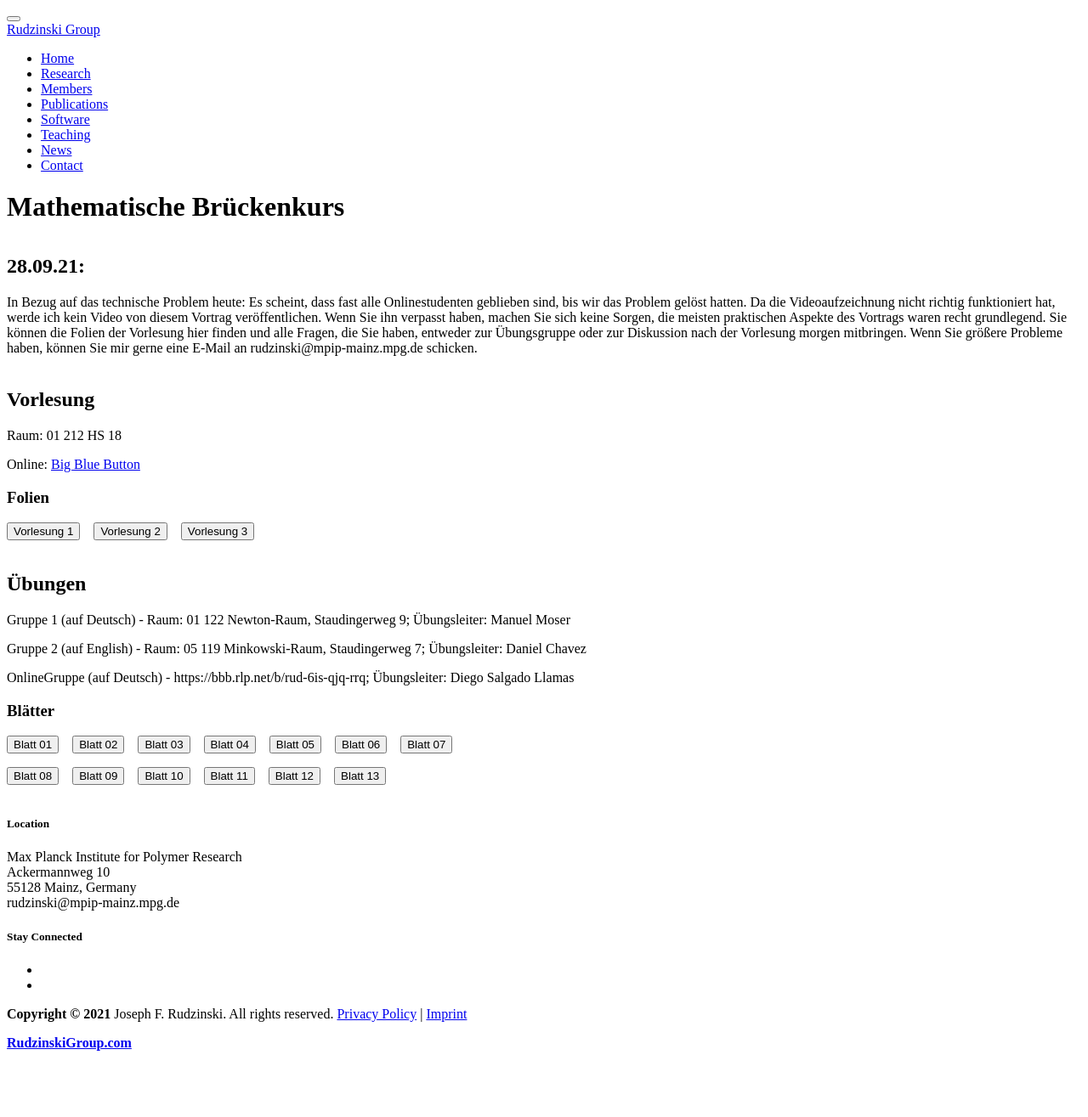
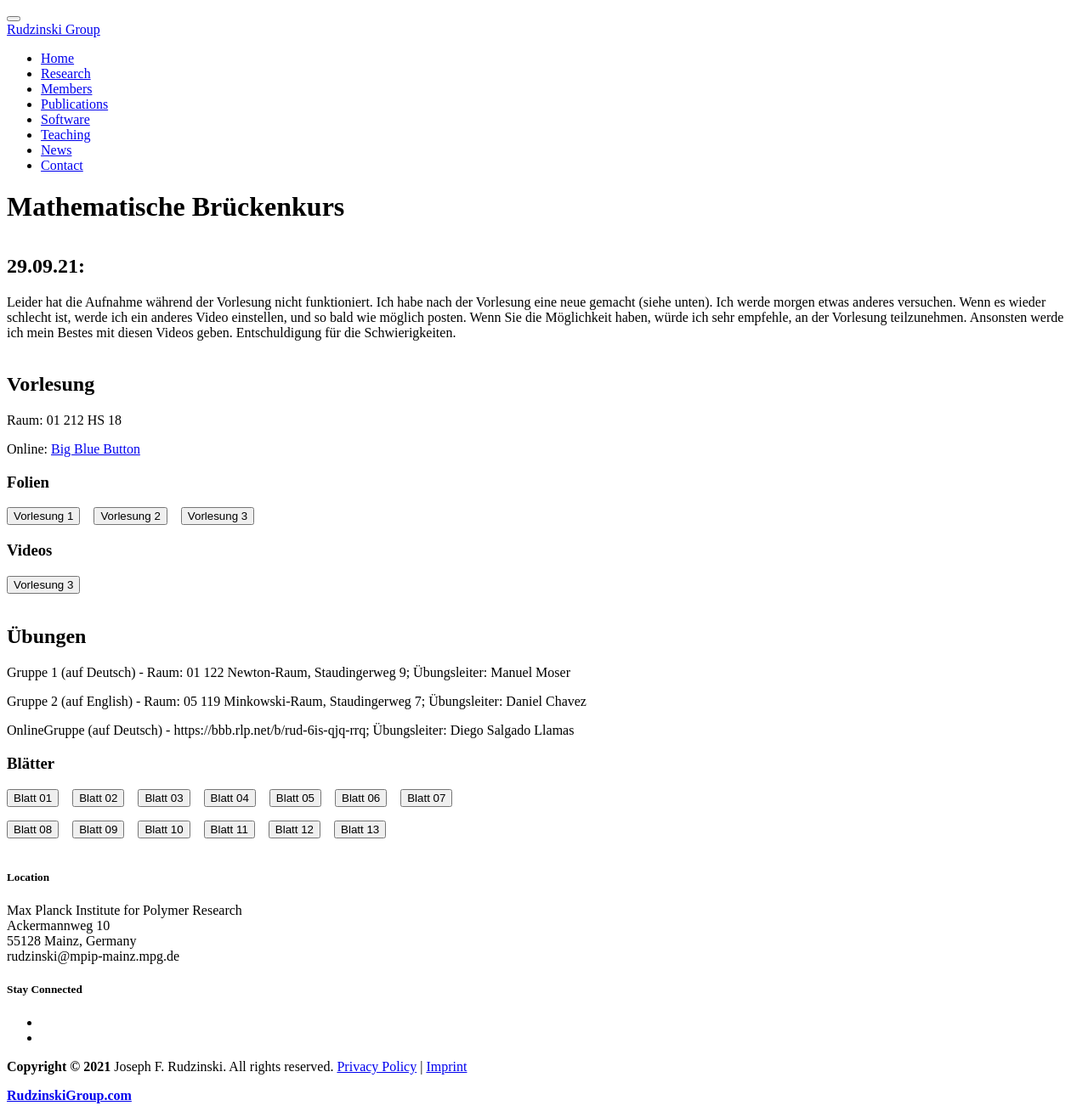
Before and after one commit to JFRudzinski/JFRudzinski.github.io, a Jekyll site: the page built from _posts/classes/2021-09-26-Brueckenkurs.md, in a window 1280 px wide. Shown: the whole page at 85% size. Built offline with Jekyll 4.4.1, drawn with Linux system fonts in a browser that asks for light colours; before the commit the page ends 1253 px from its top, so only the background shows below that.

Commit message:
added vor03 video

```diff
--- a/_posts/classes/2021-09-26-Brueckenkurs.md
+++ b/_posts/classes/2021-09-26-Brueckenkurs.md
@@ -12,8 +12,8 @@ categories: jekyll Class
 
 <div class="container">
     <div class="center" style="margin-top:1cm; margin-bottom:1cm">
-        <h2 class="post-title">28.09.21:</h2>
-        <p> In Bezug auf das technische Problem heute: Es scheint, dass fast alle Onlinestudenten geblieben sind, bis wir das Problem gelöst hatten. Da die Videoaufzeichnung nicht richtig funktioniert hat, werde ich kein Video von diesem Vortrag veröffentlichen. Wenn Sie ihn verpasst haben, machen Sie sich keine Sorgen, die meisten praktischen Aspekte des Vortrags waren recht grundlegend. Sie können die Folien der Vorlesung hier finden und alle Fragen, die Sie haben, entweder zur Übungsgruppe oder zur Diskussion nach der Vorlesung morgen mitbringen. Wenn Sie größere Probleme haben, können Sie mir gerne eine E-Mail an <nobr>rudzinski@mpip-mainz.mpg.de</nobr> schicken. </p>
+        <h2 class="post-title">29.09.21:</h2>
+        <p> Leider hat die Aufnahme während der Vorlesung nicht funktioniert. Ich habe nach der Vorlesung eine neue gemacht (siehe unten). Ich werde morgen etwas anderes versuchen. Wenn es wieder schlecht ist, werde ich ein anderes Video einstellen, und so bald wie möglich posten. Wenn Sie die Möglichkeit haben, würde ich sehr empfehle, an der Vorlesung teilzunehmen. Ansonsten werde ich mein Bestes mit diesen Videos geben. Entschuldigung für die Schwierigkeiten. </p>
     </div>
 </div>
 
@@ -33,6 +33,11 @@ categories: jekyll Class
         <a href="{{site.baseurl}}/assets/content/Teaching/Brueckenkurs/Vorlesungen/vorl_02.pdf" target="_blank"><button class="button-new shadow">Vorlesung 2</button></a>
         &nbsp;&nbsp;
         <a href="{{site.baseurl}}/assets/content/Teaching/Brueckenkurs/Vorlesungen/vorl_03.pdf" target="_blank"><button class="button-new shadow">Vorlesung 3</button></a>
+        &nbsp;&nbsp;
+        </p>
+        <h3 class="post-subtitle">Videos</h3>
+        <p>
+        <a href="{{site.baseurl}}/assets/content/Teaching/Brueckenkurs/Vorlesungen/vorl_03.mp4" target="_blank"><button class="button-new shadow">Vorlesung 3</button></a>
         &nbsp;&nbsp;
         </p>
     </div>
```
Also changed, not shown: 1 other file.
